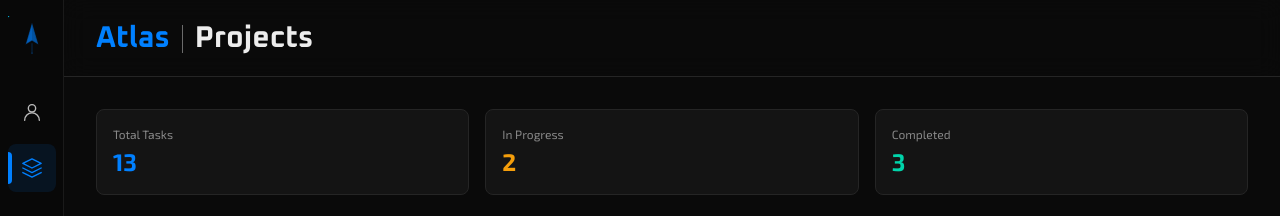
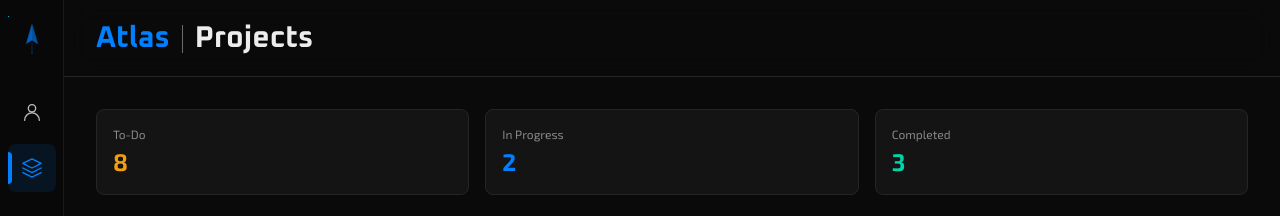
Before and after one commit to atlasbotadmin/mission-control, a Next.js app: page /projects in a window 1280 px wide. Shown: the top 216 px of the page. Built offline with nearby package versions, Linux system fonts and the light colour scheme.

Commit message:
fix: KPI row — To-Do count replaces Total Tasks, colors match column accents

```diff
--- a/app/projects/page.tsx
+++ b/app/projects/page.tsx
@@ -129,8 +129,8 @@
         {/* KPI Row */}
         <div className="grid grid-cols-3 gap-4">
           {[
-            { label: 'Total Tasks', value: String(totalTasks), color: '#0080FF' },
-            { label: 'In Progress', value: String(columns.doing.length), color: '#F59E0B' },
+            { label: 'To-Do', value: String(columns.todo.length), color: '#F59E0B' },
+            { label: 'In Progress', value: String(columns.doing.length), color: '#0080FF' },
             { label: 'Completed', value: String(doneCount), color: '#00d4aa' },
           ].map((kpi, i) => (
             <motion.div
```
